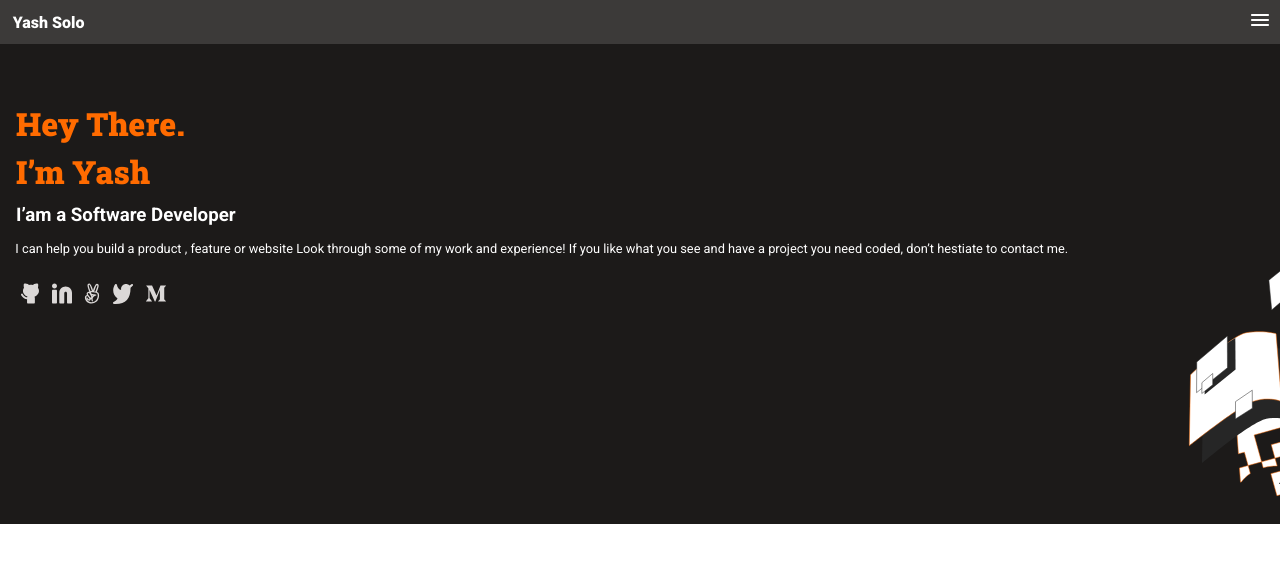
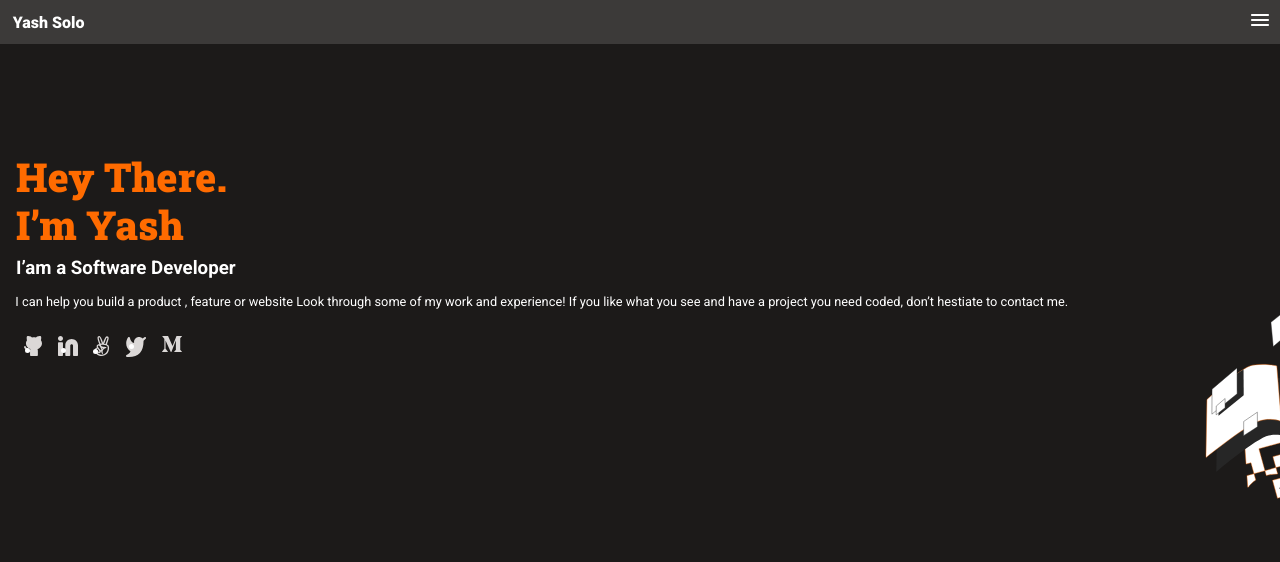
Before and after one commit to yash244466666/Microverse---Portfolio-setup-and-mobile-first, a plain HTML site: page index.html in a window 1280 px wide. Drawn offline with Linux system fonts and the light colour scheme.

Commit message:
Made changes as instructed

```diff
--- a/index.html
+++ b/index.html
@@ -8,29 +8,25 @@
     <title>Microverse</title>
 </head>
     <body>
-    <div class="nav-bar">
-        <div class="logo">Yash Solo</div>
+        <header>
+            <nav class="nav-bar">
+                <div class="logo"><a class="logo-txt" href="#">Yash Solo</a></div>
                 <div class="ham-manu"><img src="res/ham-manu.svg" alt="ham-menu"></div>
-    </div>
-    <div class="hero-sec">
+            </nav>
+        </header>
+        <section class="hero-sec">
             <div class="hero-main-header"><h1>Hey There.</br>
                 I’m Yash</h1></div>
             <div class="hero-sm-header"><h3>I’am a Software Developer</h3></div>
             <div class="hero-text"><p>I can help you build a product , feature or website Look through some of my work and experience! If you like what you see and have a project you need coded,
                 don’t hestiate to contact me.</p></div>
-        <div class="social-media-sec">
-            <img class="social-ico" src="res/git.svg" alt="git">
-            <img class="social-ico" src="res/linkedin.svg" alt="linkedin">
-            <img class="social-ico" src="res/vic.svg" alt="victory">
-            <img class="social-ico" src="res/twitter.svg" alt="twitter">
-            <img class="social-ico" src="res/m.svg" alt="meta">
-        </div>
-
-        <div class="illustration">
-            <img src="res/Illustration.svg" alt="illustration">
-        </div>
-
-    </div>
-
+            <ul class="social-media-sec">
+                <li><a href="#"><img class="social-ico" src="res/git.svg" alt="git"></a></li>
+                <li><a href="#"><img class="social-ico" src="res/linkedin.svg" alt="linkedin"></a></li>
+                <li><a href="#"><img class="social-ico" src="res/vic.svg" alt="victory"></a></li>
+                <li><a href="#"><img class="social-ico" src="res/twitter.svg" alt="twitter"></a></li>
+                <li><a href="#"><img class="social-ico" src="res/m.svg" alt="meta"></a></li>
+            </ul>
+        </section>
     </body>
 </html>
--- a/style.css
+++ b/style.css
@@ -6,10 +6,12 @@
   font-family: 'Roboto', sans-serif;
   margin: 0;
   padding: 0;
+  text-decoration: none;
 }
 
 .nav-bar {
   display: flex;
+  flex-direction: row;
   justify-content: space-between;
   align-items: center;
   background-color: #3c3a39;
@@ -23,24 +25,33 @@
   cursor: pointer;
 }
 
+.logo-txt {
+  color: #fff;
+}
+
 .ham-manu {
   cursor: pointer;
 }
 
 .hero-sec {
   width: 100%;
-  height: 30em;
+  height: 100vh;
   background-color: #1c1a19;
+  background-image: url(res/Illustration.svg);
+  background-repeat: no-repeat;
+  background-position: right top 8em;
+  background-size: 7.5em 25em;
   color: #fff;
 }
 
 .hero-main-header {
   color: #ff6b00;
-  padding: 3.5em 0 0 1em;
+  padding: 6.8em 0 0 1em;
   line-height: 3em;
 }
 
 .hero-main-header h1 {
+  font-size: 2.5rem;
   font-weight: 900;
   font-family: 'Roboto Slab', sans-serif;
 }
@@ -55,18 +66,11 @@
   line-height: 20px;
 }
 
-.illustration {
-  position: absolute;
-  right: 0;
-  top: 8.5em;
-}
-
 .social-media-sec {
   display: flex;
-  padding: 01.5em 0 0 0.5em;
+  padding: 1.5em 0 0 0.5em;
 }
 
 .social-ico {
-  padding-left: 0.8em;
-  cursor: pointer;
+  padding-left: 1em;
 }
```
Lines whose indentation alone changed are shown as unchanged.
